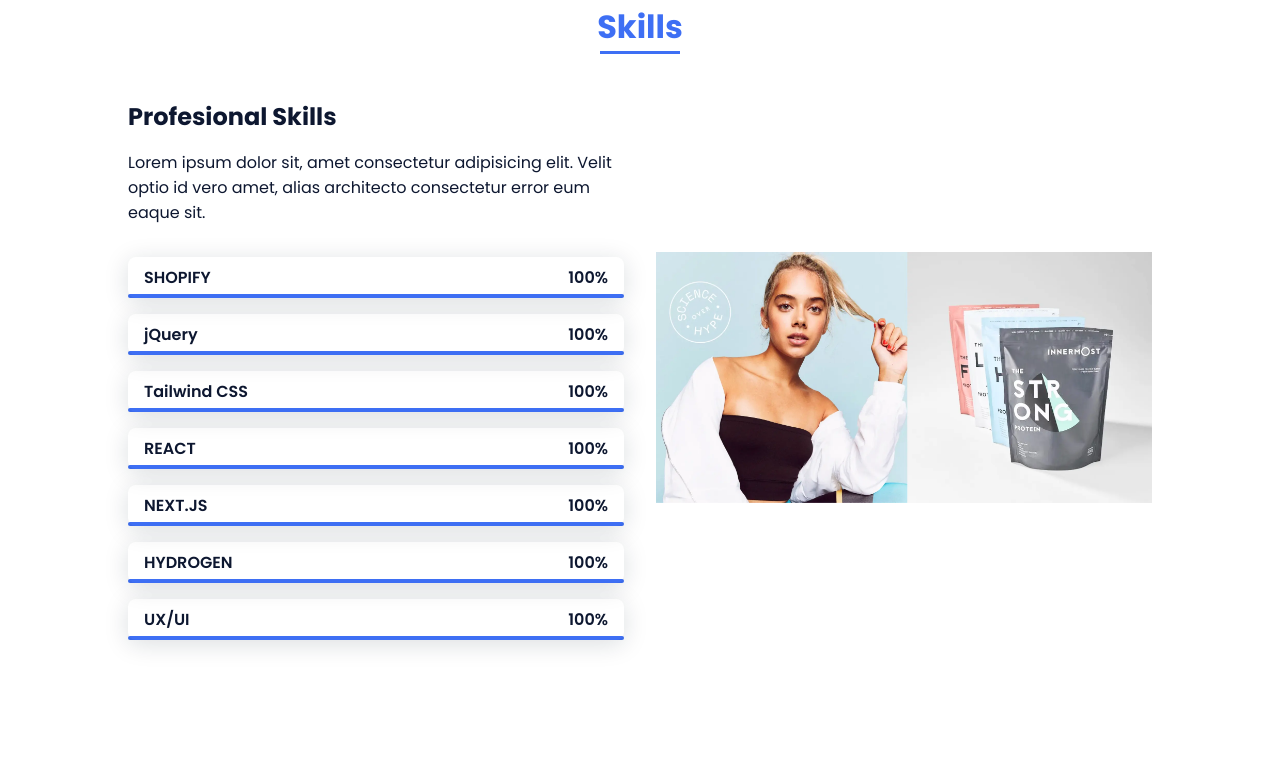
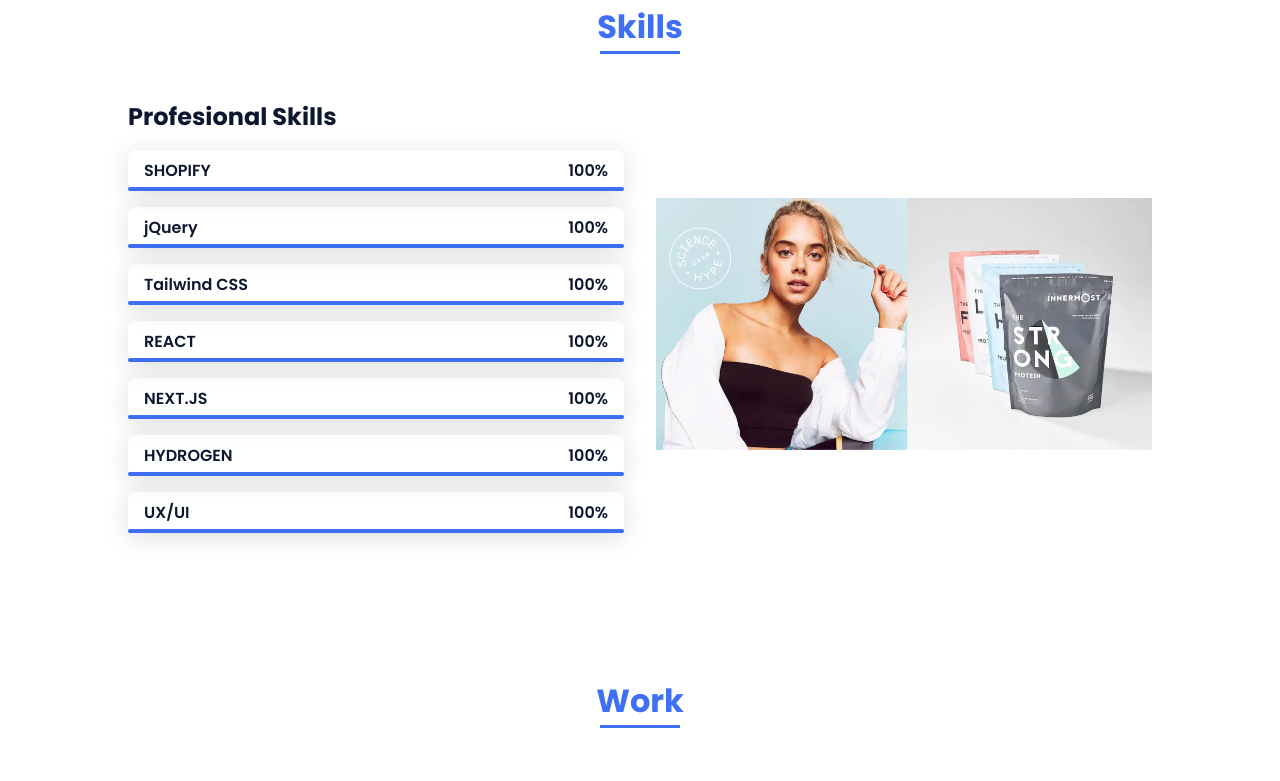
Before and after one commit to nikolamitrovic368/nikolamitrovic368.github.io, a plain HTML site: page index.html in a window 1280 px wide. Shown: the part 1155-1936 px from the top of the page. Drawn offline with nearby package versions, Linux system fonts and the light colour scheme.

Commit message:
Remove placeholder text from skills section and update contact address

```diff
--- a/index.html
+++ b/index.html
@@ -105,11 +105,6 @@
         <div class="skills__container bd-grid">
           <div>
             <h2 class="skills__subtitle">Profesional Skills</h2>
-            <p class="skills__text">
-              Lorem ipsum dolor sit, amet consectetur adipisicing elit. Velit
-              optio id vero amet, alias architecto consectetur error eum eaque
-              sit.
-            </p>
             <div class="skills__data">
               <div class="skills__names">
                 <span class="skills__name">SHOPIFY</span>
@@ -269,7 +264,7 @@
             <h3 style="margin: 0.25rem">
               Tanja: tanjica.mitrovic986@gmail.com
             </h3>
-            <h3>Address: Smederevo, Central Serbia 11300</h3>
+            <h3>Address: Smederevo, Montana, Serbia</h3>
           </div>
 
           <script>
```
